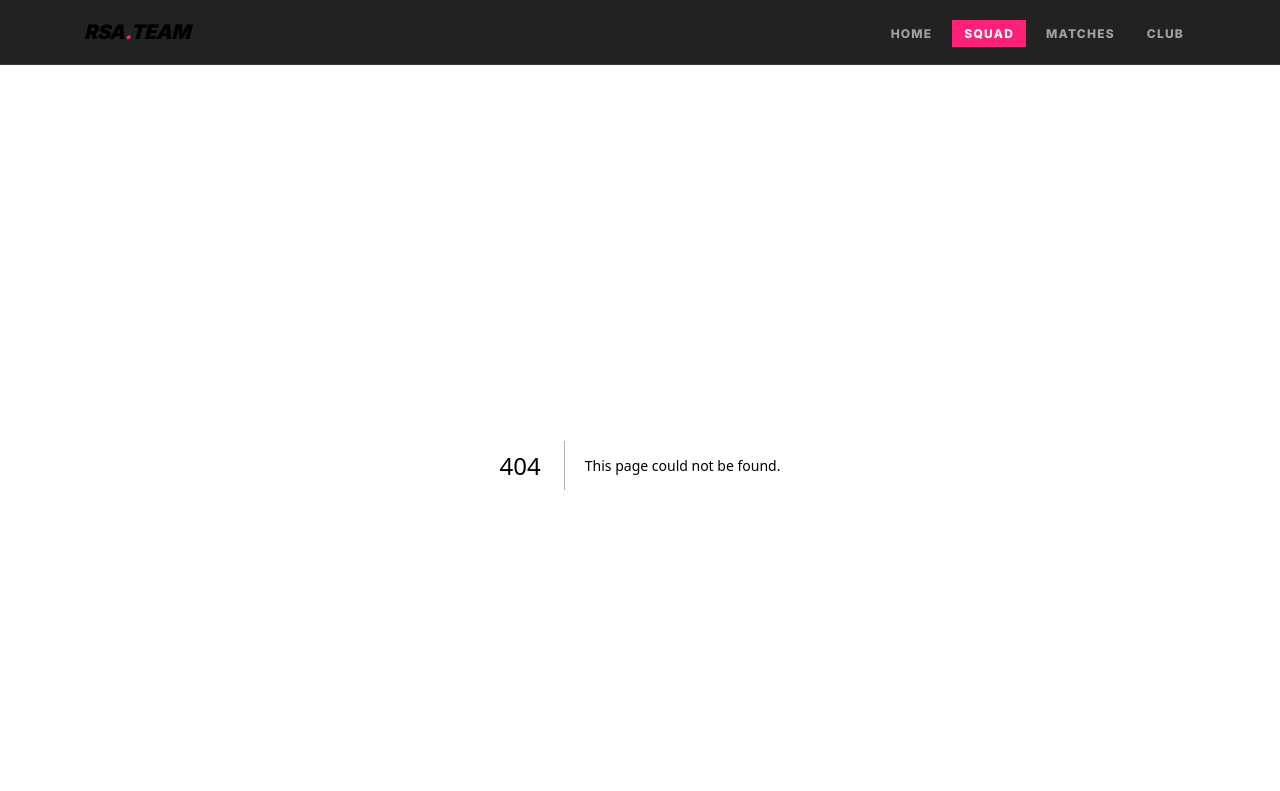
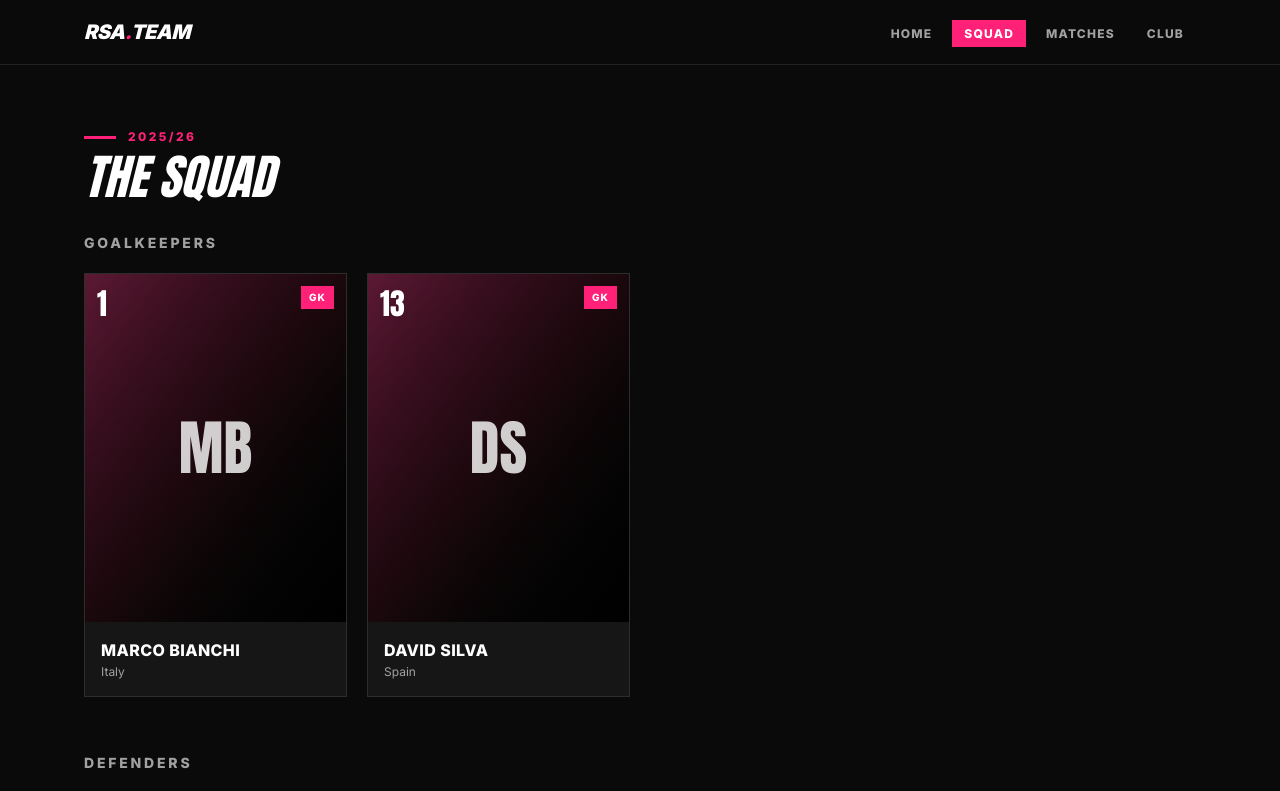
Before and after one commit to hihelloluigi/rsa-team, a Next.js app: page /squad in a window 1280 px wide. Before the commit this address had no page. Shown: the top 791 px of the page. Built offline with nearby package versions, Linux system fonts and the light colour scheme.

Commit message:
feat: build squad page grouped by position

```diff
--- /dev/null
+++ b/src/app/squad/page.tsx
@@ -0,0 +1,35 @@
+import SectionHeading from "@/components/SectionHeading";
+import PlayerCard from "@/components/PlayerCard";
+import Reveal from "@/components/Reveal";
+import { getPlayers } from "@/lib/data";
+import type { Position } from "@/lib/types";
+
+export const metadata = { title: "Squad — RSA TEAM" };
+
+const groups: { key: Position; label: string }[] = [
+  { key: "GK", label: "Goalkeepers" },
+  { key: "DEF", label: "Defenders" },
+  { key: "MID", label: "Midfielders" },
+  { key: "FWD", label: "Forwards" },
+];
+
+export default function SquadPage() {
+  const players = getPlayers();
+  return (
+    <main className="mx-auto max-w-6xl px-5 py-16">
+      <SectionHeading label="2025/26" title="The Squad" />
+      {groups.map((g) => {
+        const list = players.filter((p) => p.position === g.key);
+        if (list.length === 0) return null;
+        return (
+          <section key={g.key} className="mb-14">
+            <h3 className="text-sm font-extrabold uppercase tracking-[0.2em] text-muted mb-5">{g.label}</h3>
+            <div className="grid gap-5 grid-cols-2 sm:grid-cols-3 lg:grid-cols-4">
+              {list.map((p, i) => (<Reveal key={p.slug} delay={i * 0.05}><PlayerCard player={p} /></Reveal>))}
+            </div>
+          </section>
+        );
+      })}
+    </main>
+  );
+}
```
